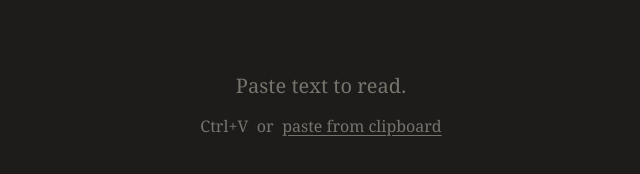
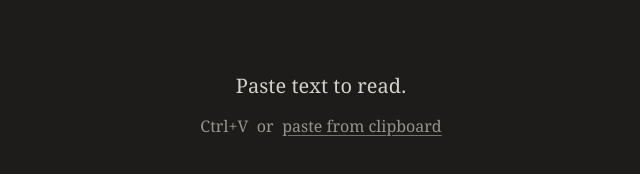
Before and after one commit to helloankit/retina, a plain HTML site: page index.html in a window 1280 px wide. Shown: the part 296-470 px from the top of the page, without its empty margins (319-959 px from the left). Drawn offline with Linux system fonts and the light colour scheme.

Commit message:
style: improve cta contrast

```diff
--- a/style.css
+++ b/style.css
@@ -97,11 +97,12 @@ button.link:hover { text-decoration-color: currentColor; }
   justify-content: center;
   align-items: center;
   text-align: center;
-  color: var(--muted);
+  color: var(--text-soft);
   padding: 1.5rem;
 }
 .empty p { margin: 0.35em 0; }
-.empty .hint { font-size: 0.8em; }
+.empty p:first-child { color: var(--text); }
+.empty .hint { color: #97948d; font-size: 0.8em; }
 .empty kbd { font: inherit; }
 
 .clear {
```
